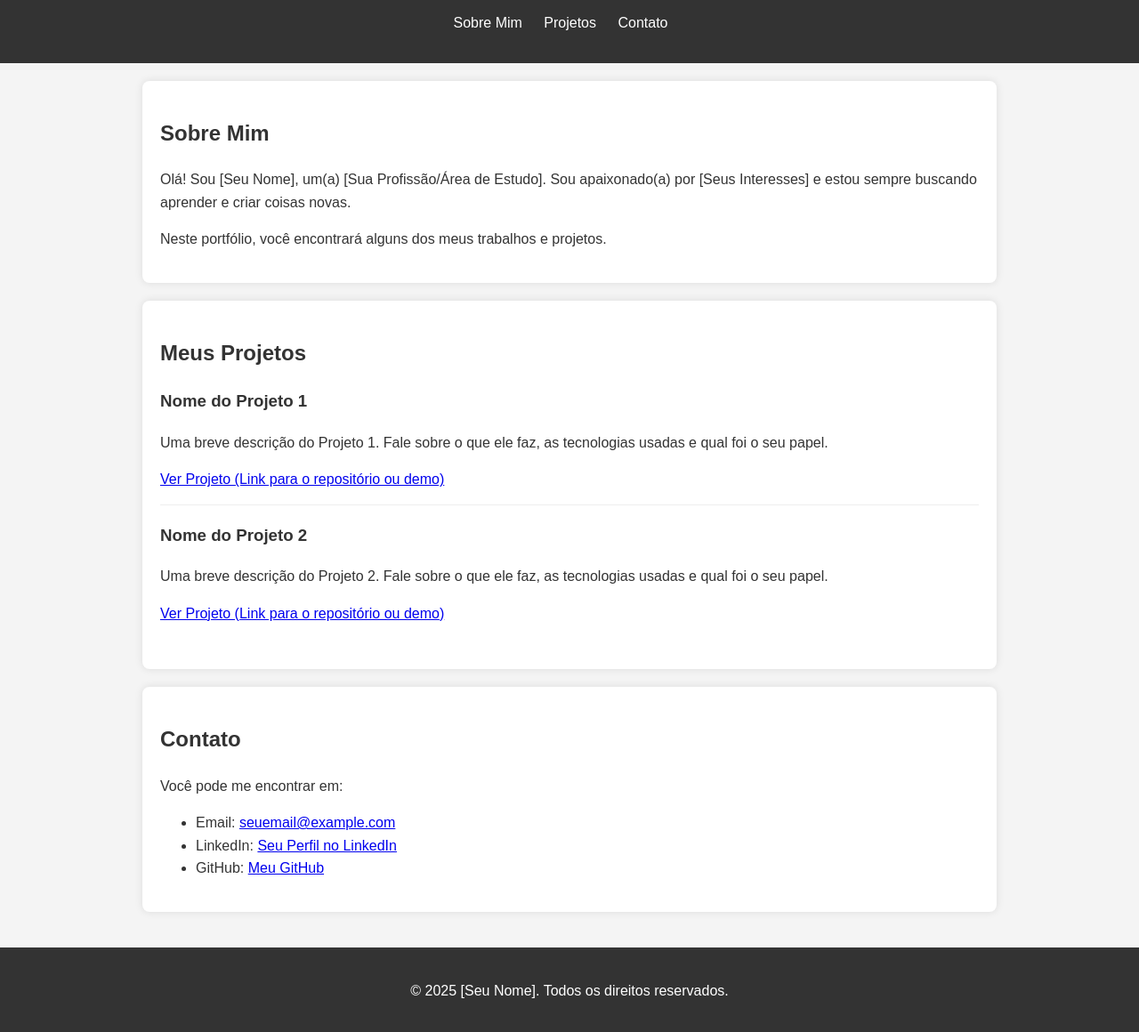
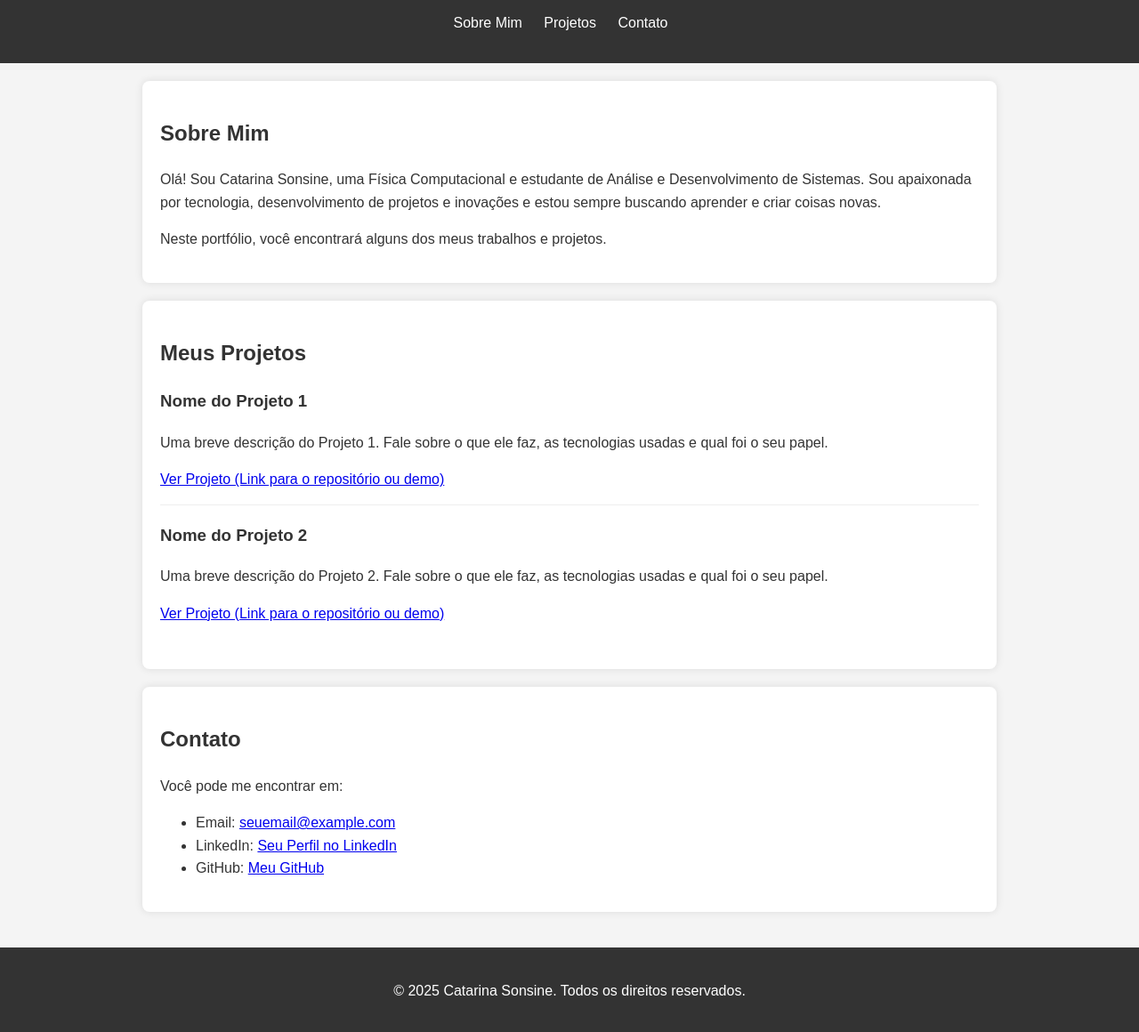
Before and after one commit to catarinasonsine97-hash/portf-lio-pessoal, a plain HTML site: page index.html in a window 1280 px wide. Shown: the part 70-1230 px from the top of the page at 89% size. Drawn offline with Linux system fonts and the light colour scheme.

Commit message:
Update index.html

```diff
--- a/index.html
+++ b/index.html
@@ -21,7 +21,7 @@
     <main>
         <section id="sobre">
             <h2>Sobre Mim</h2>
-            <p>Olá! Sou [Seu Nome], um(a) [Sua Profissão/Área de Estudo]. Sou apaixonado(a) por [Seus Interesses] e estou sempre buscando aprender e criar coisas novas.</p>
+            <p>Olá! Sou Catarina Sonsine, uma Física Computacional e estudante de Análise e Desenvolvimento de Sistemas. Sou apaixonada por tecnologia, desenvolvimento de projetos e inovações e estou sempre buscando aprender e criar coisas novas.</p>
             <p>Neste portfólio, você encontrará alguns dos meus trabalhos e projetos.</p>
         </section>
 
@@ -52,7 +52,7 @@
     </main>
 
     <footer>
-        <p>&copy; 2025 [Seu Nome]. Todos os direitos reservados.</p>
+        <p>&copy; 2025 Catarina Sonsine. Todos os direitos reservados.</p>
     </footer>
 
     <script src="script.js"></script>
```
